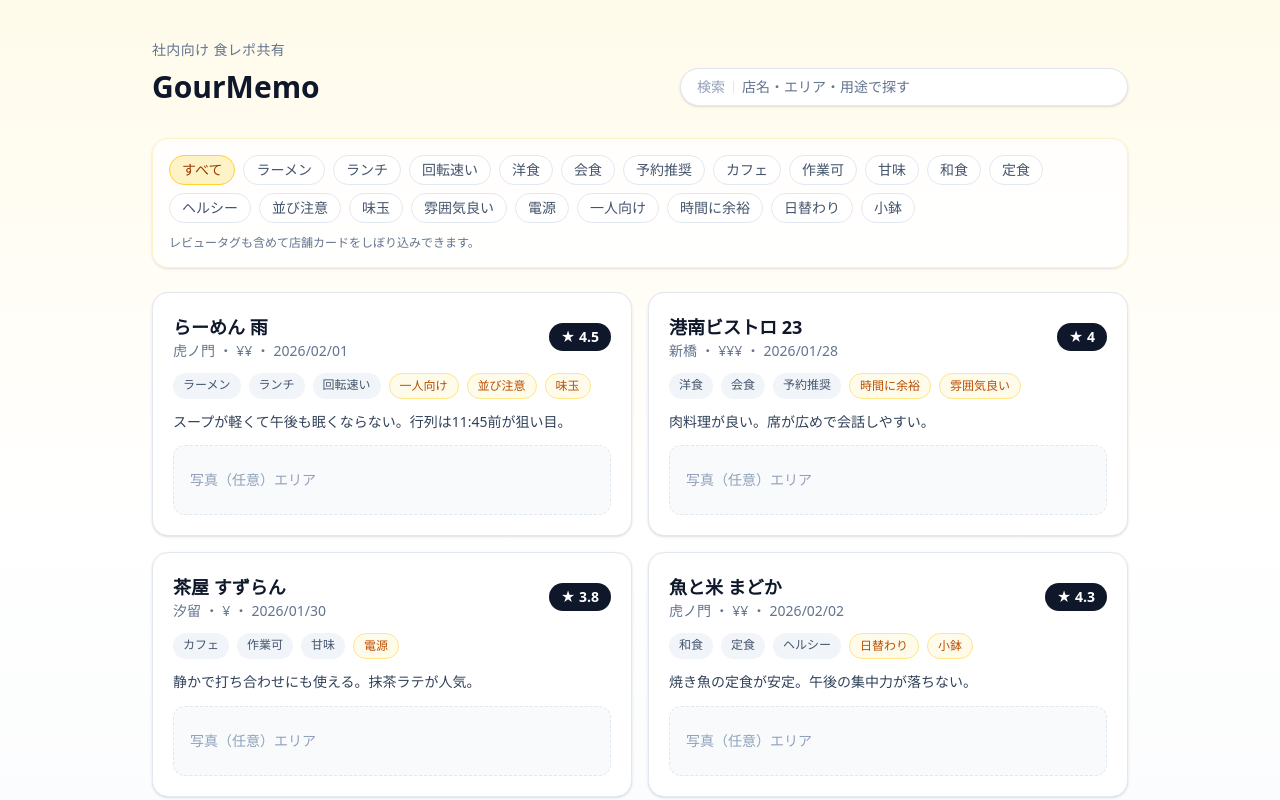
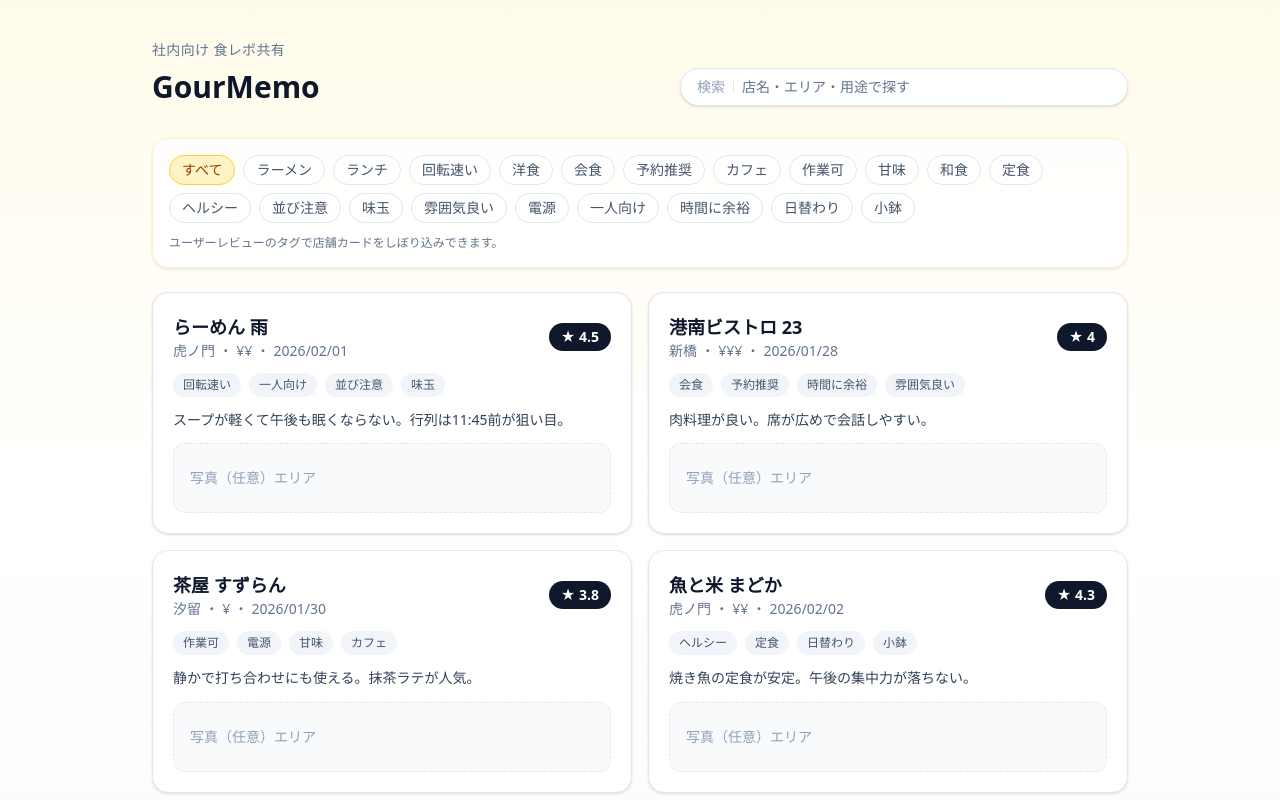
Before and after one commit to ryuta-kikuchi/gourmemo-client, a Next.js app: page / in a window 1280 px wide. Shown: the top 800 px of the page. Built offline with nearby package versions, Linux system fonts and the light colour scheme.

Commit message:
Show review tags on home cards

```diff
--- a/app/page.tsx
+++ b/app/page.tsx
@@ -11,15 +11,15 @@ export default function Home() {
   const restaurantsWithTags = useMemo(
     () =>
       restaurants.map((restaurant) => {
-        const reviewTags = restaurant.reviews.flatMap((review) => review.tags);
-        const mergedTags = Array.from(
-          new Set([...restaurant.tags, ...reviewTags])
+        const reviewTags = Array.from(
+          new Set(restaurant.reviews.flatMap((review) => review.tags))
         );
+        const displayTags = reviewTags.slice(0, 4);
 
         return {
           ...restaurant,
           reviewTags,
-          mergedTags,
+          displayTags,
         };
       }),
     []
@@ -30,7 +30,7 @@ export default function Home() {
     }
 
     return restaurantsWithTags.filter((restaurant) =>
-      restaurant.mergedTags.includes(selectedTag)
+      restaurant.reviewTags.includes(selectedTag)
     );
   }, [restaurantsWithTags, selectedTag]);
 
@@ -87,7 +87,7 @@ export default function Home() {
             })}
           </div>
           <p className="mt-3 text-xs text-slate-500">
-            レビュータグも含めて店舗カードをしぼり込みできます。
+            ユーザーレビューのタグで店舗カードをしぼり込みできます。
           </p>
         </section>
 
@@ -112,21 +112,19 @@ export default function Home() {
                     </div>
                   </div>
                   <div className="flex flex-wrap gap-2">
-                    {r.mergedTags.map((tag) => {
-                      const isReviewTag = !r.tags.includes(tag);
-                      return (
-                        <span
-                          key={tag}
-                          className={`rounded-full px-2.5 py-1 text-xs ${
-                            isReviewTag
-                              ? "border border-amber-200 bg-amber-50 text-amber-700"
-                              : "bg-slate-100 text-slate-600"
-                          }`}
-                        >
-                          {tag}
-                        </span>
-                      );
-                    })}
+                    {r.displayTags.map((tag) => (
+                      <span
+                        key={tag}
+                        className="rounded-full bg-slate-100 px-2.5 py-1 text-xs text-slate-600"
+                      >
+                        {tag}
+                      </span>
+                    ))}
+                    {r.reviewTags.length === 0 && (
+                      <span className="rounded-full bg-slate-100 px-2.5 py-1 text-xs text-slate-400">
+                        タグ未設定
+                      </span>
+                    )}
                   </div>
                   <p className="text-sm leading-relaxed text-slate-700">
                     {r.note}
```
